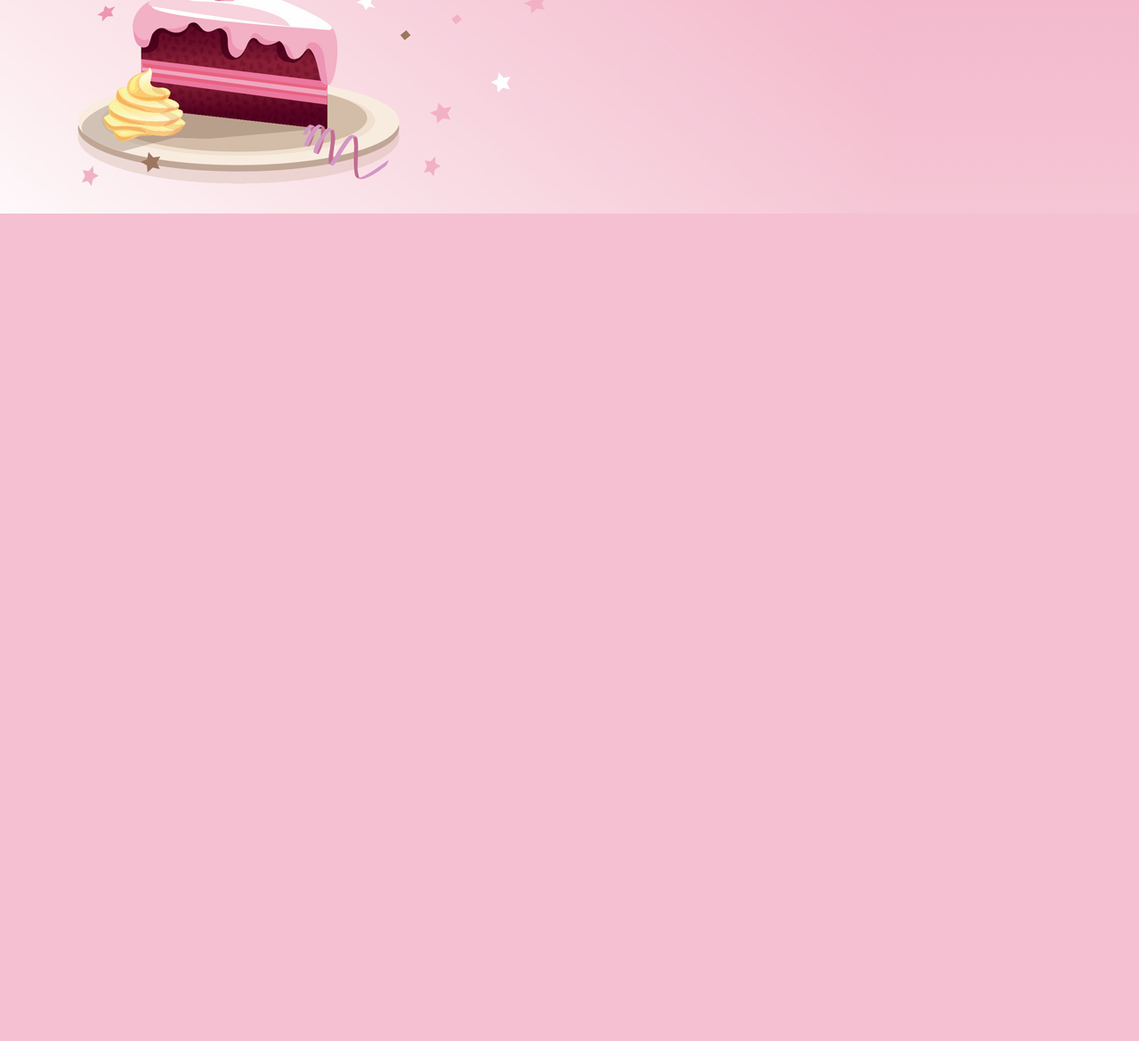
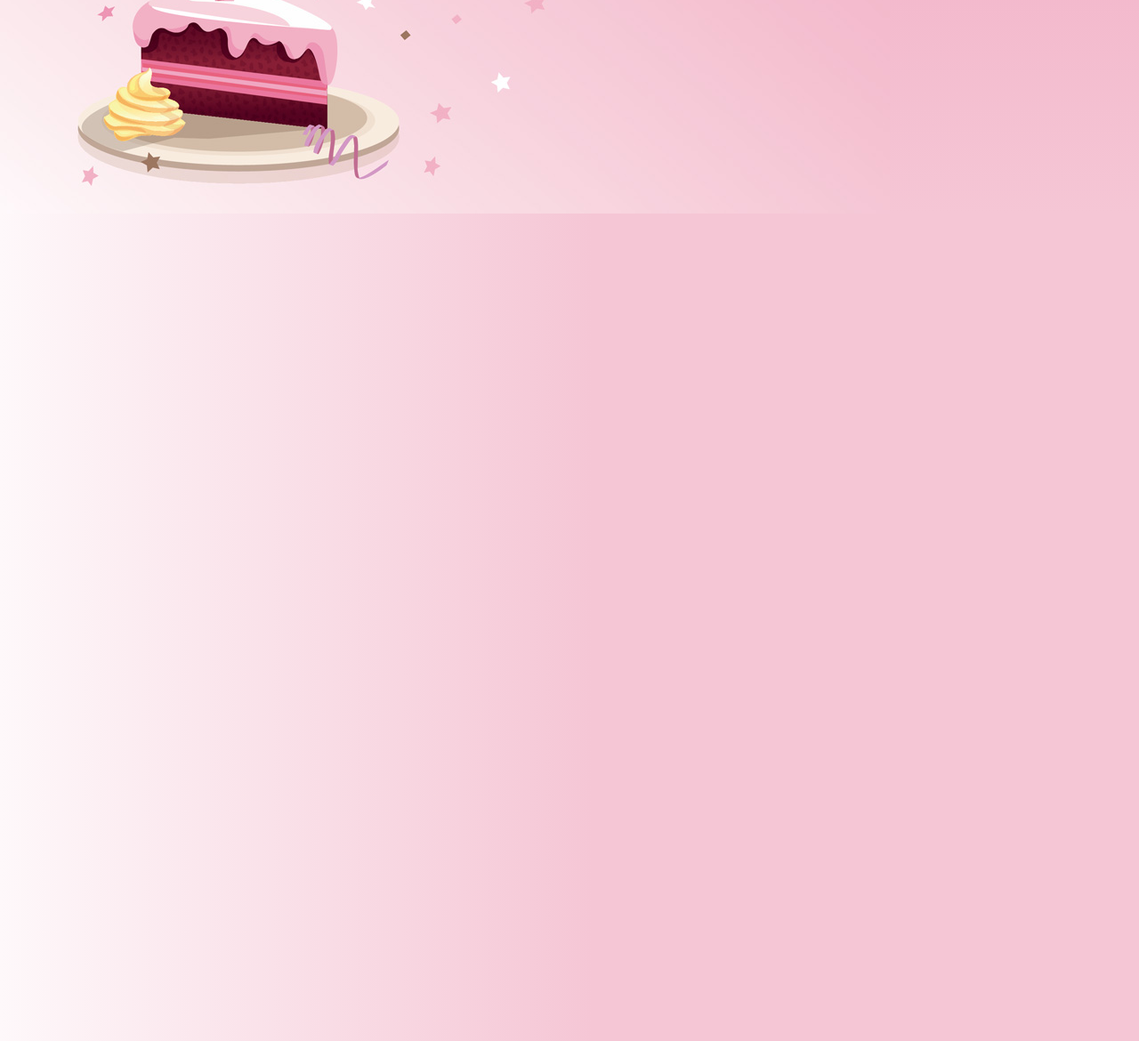
Before and after one commit to MortalFlesh/birthday-web, a PHP site: template Resources/views/index.html.twig in a window 1280 px wide; the page is wider, and only the part inside the window is pictured. Shown: the part 716-1886 px from the top of that part at 89% size. Before the commit the page ends 956 px from the top of that part, so only its background shows below. Run offline with PHP 8.4, Linux system fonts and the light colour scheme; the template is opened without the code that fills it: most values are stand-ins (such as "Sample title", 1, 10 or a date in 2020); some libraries are stand-ins or nearby versions.

Commit message:
style fixed

```diff
--- a/Resources/static/style/main.css
+++ b/Resources/static/style/main.css
@@ -6,7 +6,7 @@ body {
     background: linear-gradient(to bottom,  #ee95b5 0%,#f5c6d5 100%); /* W3C, IE10+, FF16+, Chrome26+, Opera12+, Safari7+ */
     filter: progid:DXImageTransform.Microsoft.gradient( startColorstr='#ee95b5', endColorstr='#f5c6d5',GradientType=0 ); /* IE6-9 */
 
-    width: 100%;
+    width: 1900px;
     min-height: 956px;
 }
 
@@ -16,11 +16,28 @@ body {
     background: url("./../images/bg.jpg") no-repeat top left;
 }
 
+.body-footer {
+    position: absolute;
+    top: 956px;
+    width: 100%;
+    height: 930px;
+
+    /* Permalink - use to edit and share this gradient: http://colorzilla.com/gradient-editor/#fef8fa+0,f5c6d5+52 */
+    background: #fef8fa; /* Old browsers */
+    background: -moz-linear-gradient(left,  #fef8fa 0%, #f5c6d5 52%); /* FF3.6-15 */
+    background: -webkit-linear-gradient(left,  #fef8fa 0%,#f5c6d5 52%); /* Chrome10-25,Safari5.1-6 */
+    background: linear-gradient(to right,  #fef8fa 0%,#f5c6d5 52%); /* W3C, IE10+, FF16+, Chrome26+, Opera12+, Safari7+ */
+    filter: progid:DXImageTransform.Microsoft.gradient( startColorstr='#fef8fa', endColorstr='#f5c6d5',GradientType=1 ); /* IE6-9 */
+}
+
 .content {
+    position: relative;
     width: 800px;
     height: 916px;
     padding-top: 20px;
     margin-left: 450px;
+
+    z-index: 1000;
 }
 
 h1 {
--- a/Resources/views/base.html.twig
+++ b/Resources/views/base.html.twig
@@ -20,6 +20,8 @@
             {% block body %}{% endblock %}
         </div>
 
+        <div class="body-footer"></div>
+
         <!-- jQuery (necessary for Bootstrap's JavaScript plugins) -->
         <script src="./bower_components/jquery/dist/jquery.min.js"></script>
         <!-- Include all compiled plugins (below), or include individual files as needed -->
--- a/index.php
+++ b/index.php
@@ -7,5 +7,5 @@ $twig = new Twig_Environment($loader);
 
 
 echo $twig->render('index.html.twig', [
-    'why_we' => $whyWeDummy,
+    'why_we' => $whyWe,
 ]);
```
